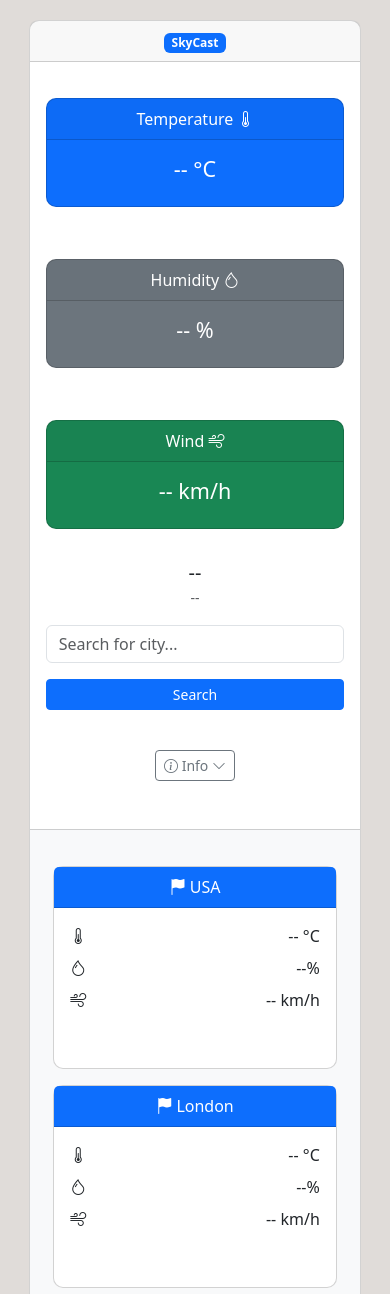
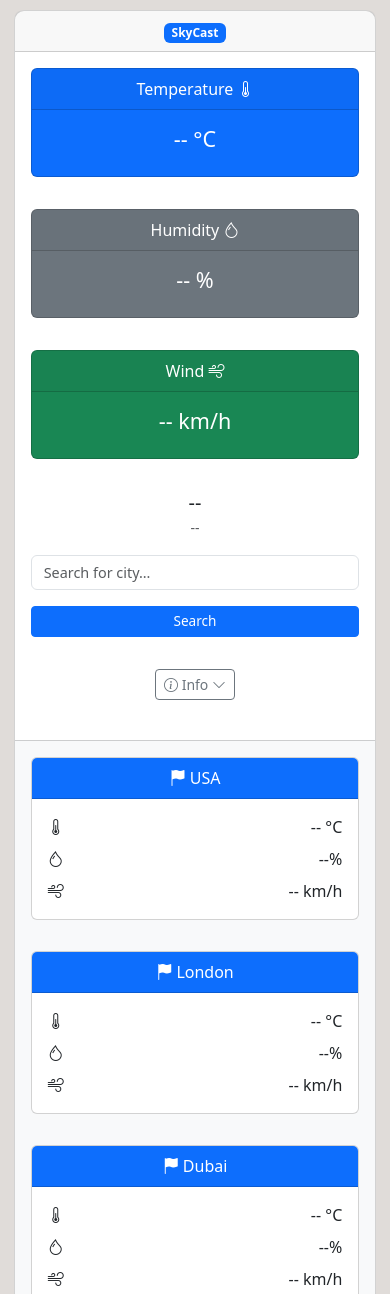
Before and after one commit to sannansarwer/js-weather-app, a plain HTML site: page index.html in a window 390 px wide. Shown: the top 1294 px of the page. Drawn offline with nearby package versions, Linux system fonts and the light colour scheme; no server answers.

Commit message:
style.css

```diff
--- a/style.css
+++ b/style.css
@@ -1,33 +1,53 @@
 body {
-    margin: 20px; /* smaller margin for mobile */
+    margin: 20px;
     background-color: rgb(224, 220, 217);
 }
 
-.card {
+.main-card {
+    width: 95%;
+    max-width: 700px;
+    margin: 20px auto;
     border-style: groove;
     border-radius: 10px;
-    width: 95%;       /* almost full width on small screens */
-    max-width: 700px; /* caps width on large screens */
-    margin: 20px auto; /* centered */
 }
 
-@media (min-width: 768px) {
-    body {
-        margin: 50px; /* bigger margin for tablets/desktops */
-    }
-}
-
-.p-5 {
+.p-4 {
     padding: 2rem !important;
 }
 
 @media (max-width: 576px) {
-    .p-5 {
+    body {
+        margin: 10px;
+    }
+
+    .p-4 {
         padding: 1rem !important;
+    }
+
+    .main-card {
+        width: 98%;
+        margin: 10px auto;
+    }
+
+    #searchInput {
+        font-size: 0.9rem;
+    }
+
+    #searchBtn {
+        font-size: 0.85rem;
+    }
+
+    #addMoreBtn,
+    #seeMoreBtn {
+        font-size: 0.85rem;
     }
 }
 
 #suggestions {
-    width: 100%; /* matches input width */
+    width: 100%;
     z-index: 10;
 }
+
+.footer-row .col-12 {
+    margin-bottom: 15px;
+}
```
